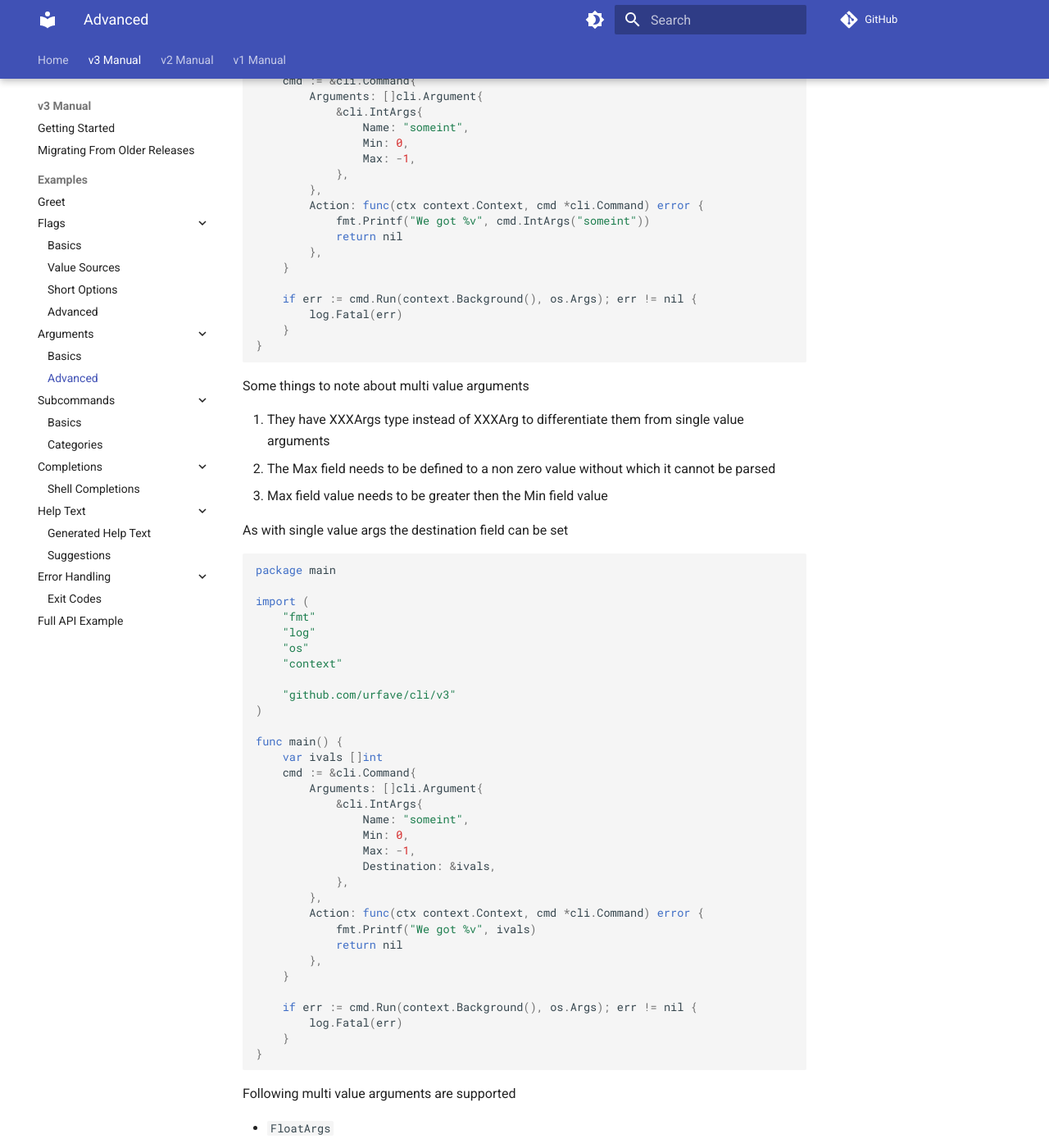
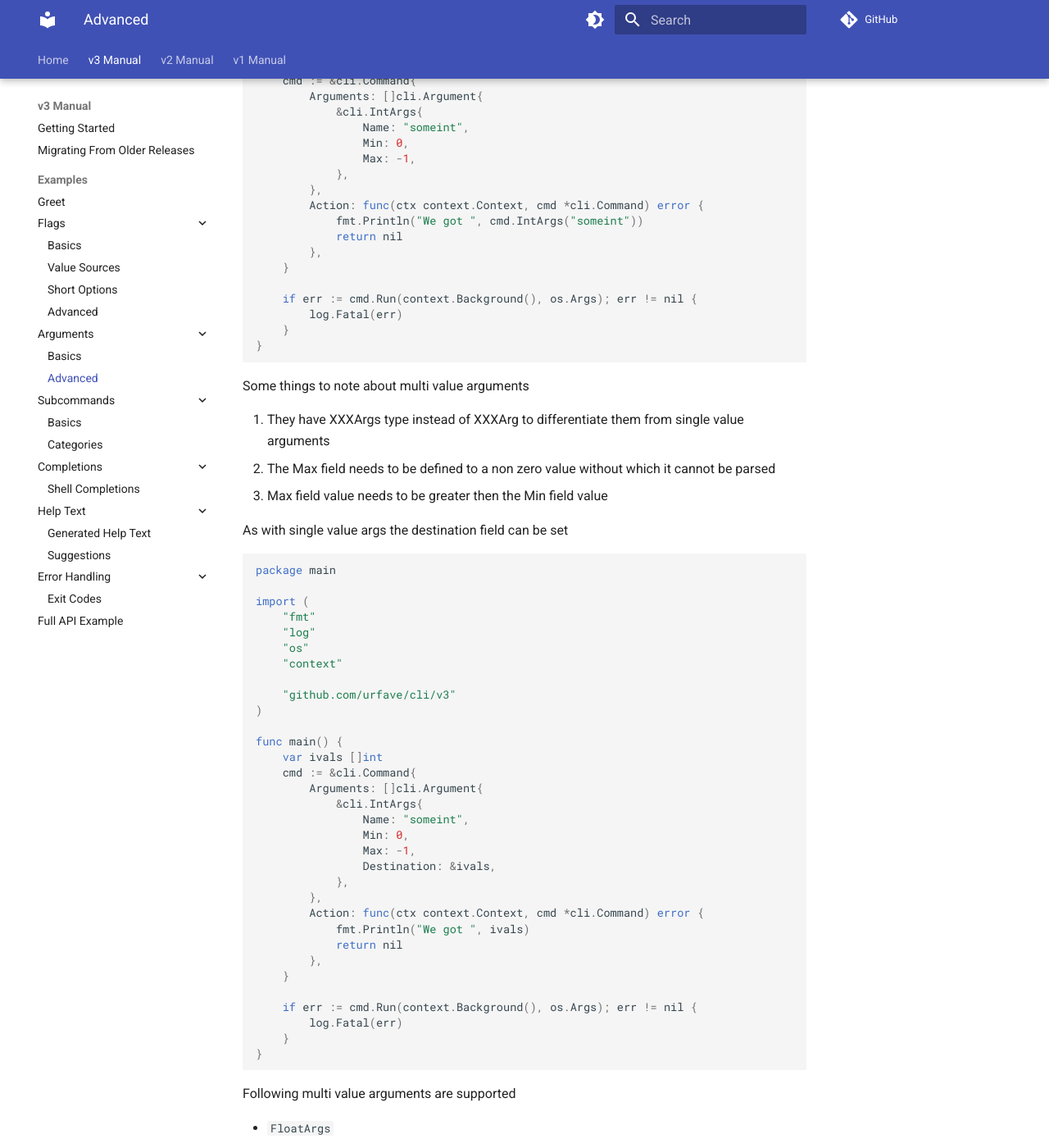
Before and after one commit to urfave/cli, an MkDocs documentation site: the page built from docs/v3/examples/arguments/advanced.md, in a window 1280 px wide and 1400 px high, scrolled down 2519 px. Shown: the whole window at 82% size. Built offline with MkDocs 1.6.1 and Material for MkDocs 9.7.7, drawn with Linux system fonts in a browser that asks for light colours; comment, search, counter and statistics services are not loaded.

Commit message:
Fix gfmrun

```diff
--- a/docs/v3/examples/arguments/advanced.md
+++ b/docs/v3/examples/arguments/advanced.md
@@ -139,7 +139,7 @@ func main() {
 			},
 		},
 		Action: func(ctx context.Context, cmd *cli.Command) error {
-			fmt.Printf("We got %v", cmd.IntArgs("someint"))
+			fmt.Println("We got ", cmd.IntArgs("someint"))
 			return nil
 		},
 	}
@@ -186,7 +186,7 @@ func main() {
 			},
 		},
 		Action: func(ctx context.Context, cmd *cli.Command) error {
-			fmt.Printf("We got %v", ivals)
+			fmt.Println("We got ", ivals)
 			return nil
 		},
 	}
```
